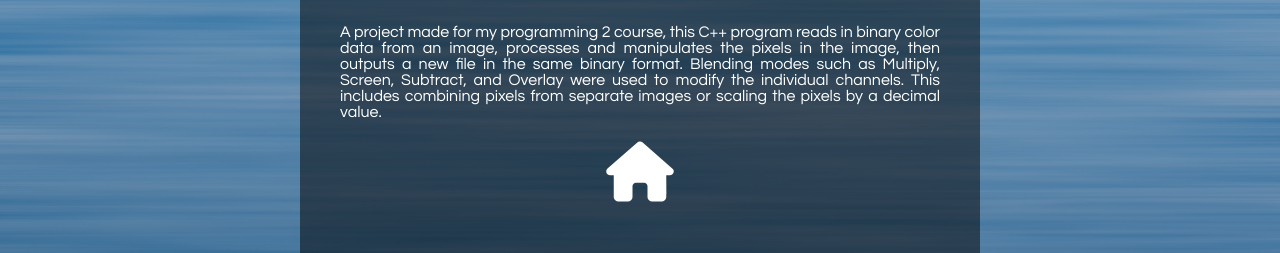
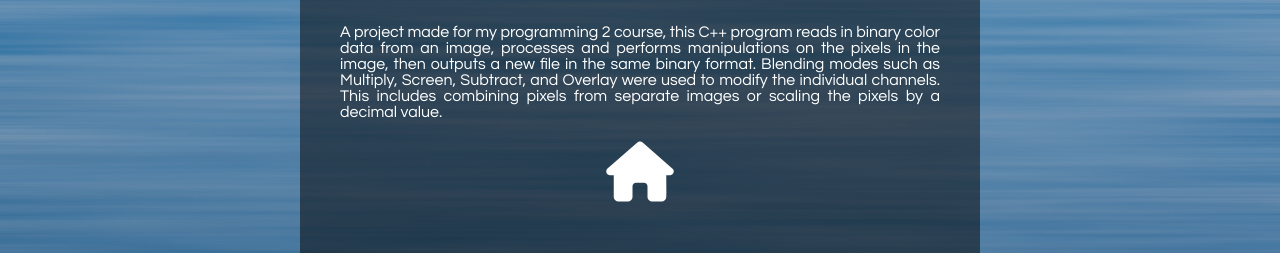
Before and after one commit to axelaquinoj/axelaquinoj.github.io, a website built with Parcel: page imageprocess.html in a window 1280 px wide. Shown: the part 578-831 px from the top of the page. Built offline with nearby package versions, Linux system fonts and the light colour scheme.

Commit message:
updated imageproccess bio

```diff
--- a/imageprocess.html
+++ b/imageprocess.html
@@ -15,7 +15,7 @@
     <img src ="EXAMPLE_part9.png" width="575" height="400" alt = "">
     <h1>Image Processing</h1>
     <p>A project made for my programming 2 course, this C++ program reads in binary color data from an image, processes
-        and manipulates the pixels in the image, then outputs a new file in the same binary format. Blending modes such as
+        and performs manipulations on the pixels in the image, then outputs a new file in the same binary format. Blending modes such as
         Multiply, Screen, Subtract, and Overlay were used to modify the individual channels. This includes combining pixels from
         separate images or scaling the pixels by a decimal value.</p>
     <ul>
```
